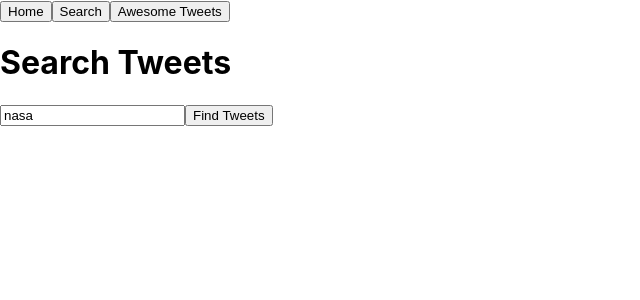
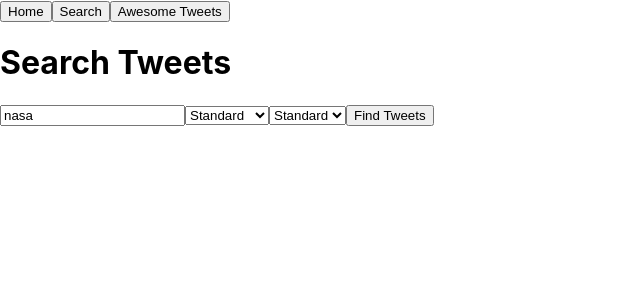
Before and after one commit to Otterwerks/Tweet-Finder, a React (Create React App) app: page / in a window 1280 px wide. Both pictures are taken after a click on the button "Search". Shown: the top 300 px of the page, without its empty margins (0-640 px from the left). Built offline with nearby package versions, Linux system fonts and the light colour scheme.

Commit message:
Added search options

```diff
--- a/src/App.js
+++ b/src/App.js
@@ -14,6 +14,8 @@ class Main extends Component {
       randomTweets: []
     }
     this.handleChange = this.handleChange.bind(this);
+    this.setSearchType = this.setSearchType.bind(this);
+    this.setContentType = this.setContentType.bind(this);
     this.searchTweets = this.searchTweets.bind(this);
   }
 
@@ -21,7 +23,16 @@ class Main extends Component {
     this.setState({searchString: event.target.value});
   }
 
+  setSearchType(event) {
+    this.setState({searchType: event.target.value});
+  }
+
+  setContentType(event) {
+    this.setState({contentType: event.target.value});
+  }
+
   searchTweets() {
+    this.setState({searchResults: []});
     let resource = 'api/v1/methods/search?';
     let parameter1 = 'searchString=' + this.state.searchString;
     let parameter2 = '&searchType=' + this.state.searchType;
@@ -47,7 +58,6 @@ class Main extends Component {
         container.user = tweet.user.screen_name;
         container.time = tweet.created_at;
         container.content = tweet.text;
-        //console.log(container);
       return container;
     })
     console.log(processedTweets);
@@ -56,7 +66,16 @@ class Main extends Component {
 
   currentView() {
     if (this.state.view === "Search") {
-      return <Search onChange={this.handleChange} searchTweets={this.searchTweets} value={this.state.searchString} tweets={this.state.searchResults} />
+      return (<Search
+                onChange={this.handleChange}
+                selectSearchType={this.setSearchType}
+                selectContentType={this.selectContentType}
+                searchTweets={this.searchTweets}
+                searchType={this.state.searchType}
+                contentType={this.state.contentType}
+                value={this.state.searchString}
+                tweets={this.state.searchResults}
+              />)
     } else if (this.state.view === "AwesomeTweets") {
       return <AwesomeTweets tweets={this.state.randomTweets} />
     } else {
@@ -103,12 +122,16 @@ class Search extends Component {
           <h1>Search Tweets</h1>
         </div>
         <div className="Form">
-          <input
-            name="search"
-            type="text"
-            value={this.props.value}
-            onChange={this.props.onChange}
-          />
+          <input type="text" value={this.props.value} onChange={this.props.onChange}/>
+          <select value={this.props.searchType} onChange={this.props.selectSearchType}>
+            <option value="standard">Standard</option>
+            <option value="user">Username</option>
+          </select>
+          <select value={this.props.contentType} onChange={this.props.selectContentType}>
+            <option value="mixed">Standard</option>
+            <option value="popular">Popular</option>
+            <option value="recent">Recent</option>
+          </select>
           <button onClick={this.props.searchTweets}>Find Tweets</button>
         </div>
         <div className="SearchResults">
```
Also changed, not shown: 8 other files (tests, documents, lock files or other folders).
